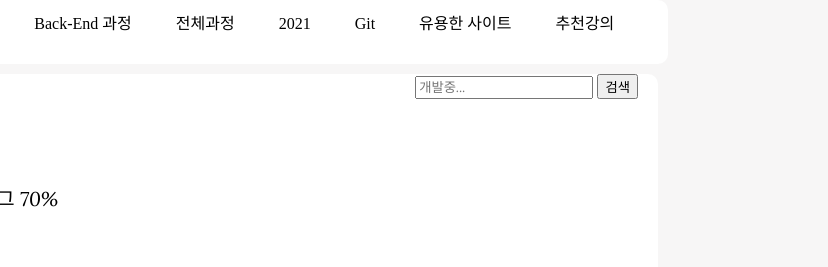
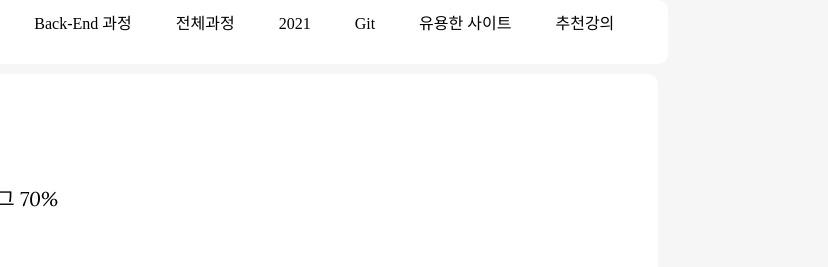
Before and after one commit to ssj9398/study-Site, a plain HTML site: page index.html in a window 1280 px wide. Shown: the top 267 px of the page, 452-1280 px from the left. Drawn offline with Linux system fonts and the light colour scheme.

Commit message:
[FIX] 오타 수정

```diff
--- a/index.html
+++ b/index.html
@@ -81,17 +81,6 @@
     <div id="body">
         <div class="content-box">
             <main id="main">
-                <div class="search">
-
-                    <form action="">
-                        <fieldset>
-                            <input type=" text" name="" value="" placeholder="개발중...">
-                            <input type="submit" name="" value="검색">
-
-                        </fieldset>
-
-                    </form>
-                </div>
                 <!--
                 <section class="section">
                     <div class="Common">
```
Also changed, not shown: html/Info.html (+1 -1 lines).
